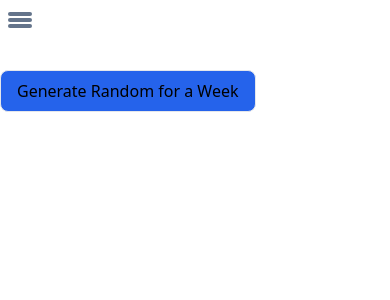
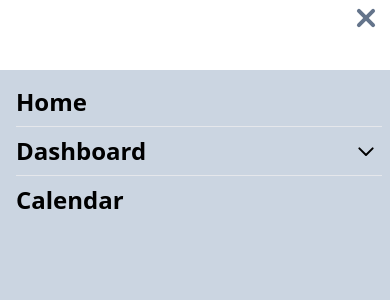
Before and after one commit to JolloDede/MealPlaning, a SvelteKit app: page /home/dashboard/plan in a window 390 px wide. Shown: the top 300 px of the page. Built offline with nearby package versions, Linux system fonts and the light colour scheme.

Commit message:
refactor: Navbar and Hamburger

```diff
--- a/src/lib/components/base/Hamburger.svelte
+++ b/src/lib/components/base/Hamburger.svelte
@@ -1,5 +1,5 @@
 <script lang="ts">
-	let { isOpen = $bindable() } = $props();
+	let { isOpen = $bindable(), class: clazz } = $props();
 </script>
 
 {#snippet item(anim: string)}
@@ -7,7 +7,7 @@
 	></span>
 {/snippet}
 
-<button onclick={() => (isOpen = !isOpen)} class="h-1/6">
+<button onclick={() => (isOpen = !isOpen)} class="h-1/6 {clazz}">
 	<div class="flex flex-col items-center justify-center">
 		{@render item(isOpen ? 'translate-y-1 rotate-45' : '-translate-y-0.5')}
 		{@render item(isOpen ? 'opacity-0' : 'opacity-100')}
--- a/src/lib/components/base/Navbar.svelte
+++ b/src/lib/components/base/Navbar.svelte
@@ -8,14 +8,15 @@
 <div class="ml-4 mr-2 mt-4">
 	<ul class="space-y-2 text-2xl">
 		<NavItem text="Home" path="/home" />
-
+		<hr>
 		<NavItem text="Dashboard" path="/home/dashboard">
 			<ul class="ml-4 text-xl">
-				<NavItem path="/home/dashboard/menu" text="Menueübersicht" />
+				<NavItem path="/home/dashboard/plan" text="Pläne" />
+				<NavItem path="/home/dashboard/menu" text="Menus" />
 				<NavItem path="/home/dashboard/marco" text="Macro diagramme" />
 			</ul>
 		</NavItem>
-
+		<hr>
 		<NavItem text="Calendar" path="/home/calendar" />
 	</ul>
 </div>
--- a/src/routes/home/+layout.svelte
+++ b/src/routes/home/+layout.svelte
@@ -3,7 +3,7 @@
 	import Hamburger from '$lib/components/base/Hamburger.svelte';
 	import Navbar from '$lib/components/base/Navbar.svelte';
 
-	let isOpen = $state(false);
+	let isOpen = $state(true);
 
 	let { children } = $props();
 
@@ -14,13 +14,15 @@
 
 <div class="h-screen">
 	<div class="ham">
-		<div class="px-2">
-			<Hamburger bind:isOpen />
+		<div class="flex flex-row pt-3 px-3">
+			<!-- svelte-ignore a11y_missing_content -->
+			<h1 class="flex-grow"></h1>
+			<Hamburger class="justify-self-end" bind:isOpen />
 		</div>
 	</div>
 
 	<div
-		class="pos absolute left-0 h-5/6 w-4/5 bg-slate-300 transition-all duration-300 {isOpen
+		class="pos absolute left-0 h-5/6 w-full bg-slate-300 transition-all duration-300 {isOpen
 			? ''
 			: '-translate-x-full'}"
 	>
```
